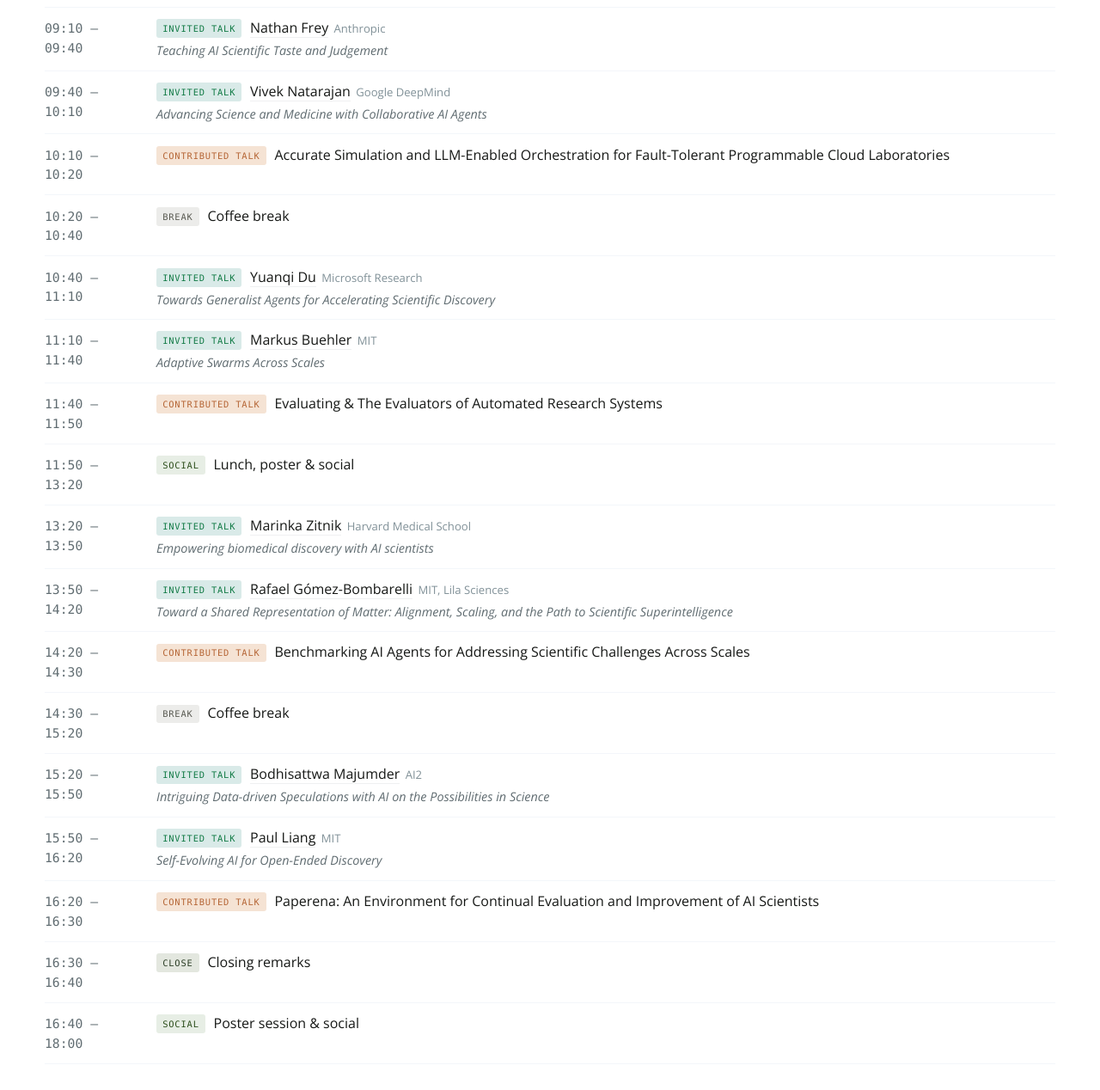
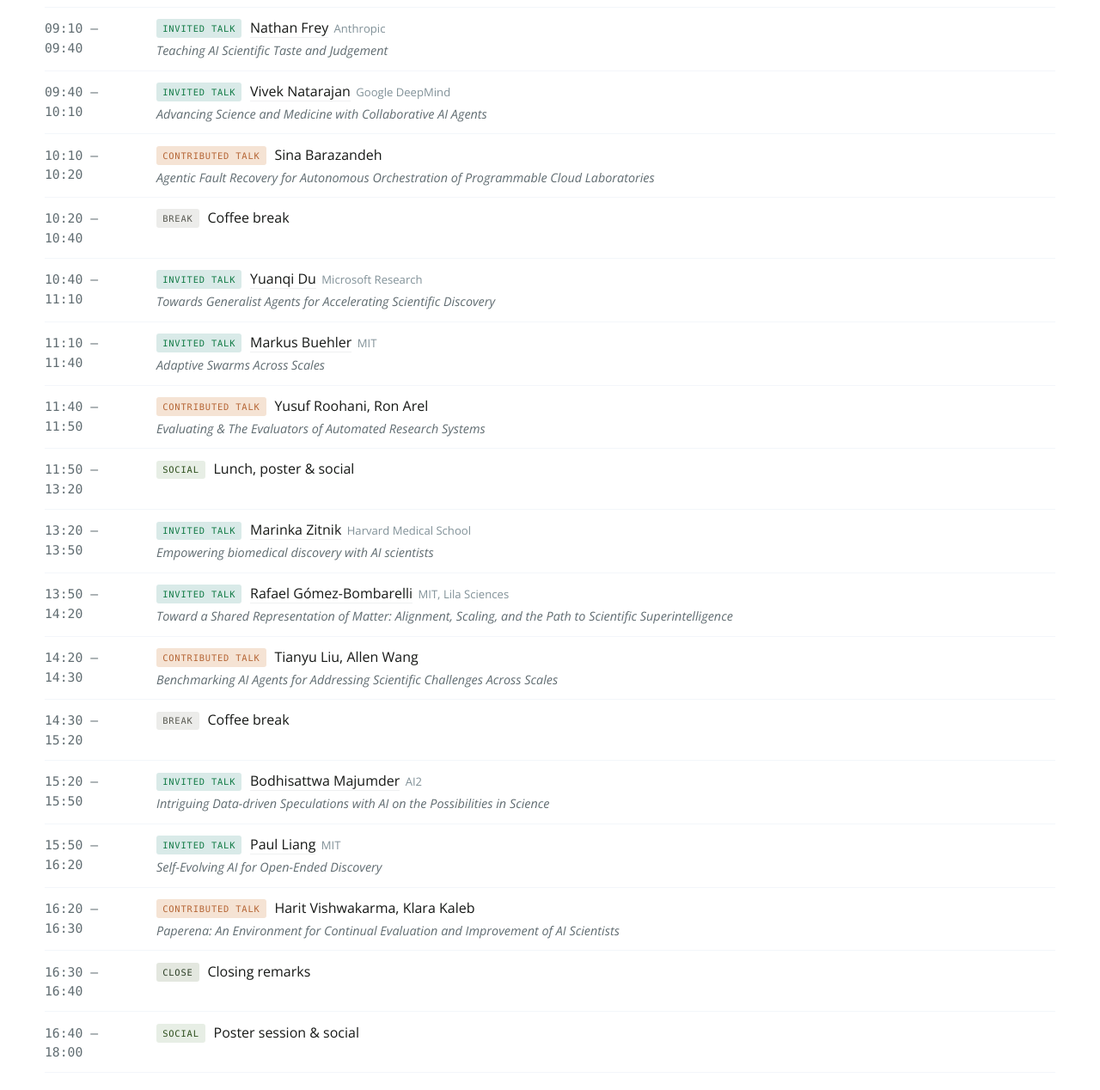
Before and after one commit to ai-scientist-workshop/ai-scientist-workshop.github.io, a plain HTML site: page index.html in a window 1280 px wide. Shown: the part 2098-3366 px from the top of the page at 86% size. Drawn offline with nearby package versions, Linux system fonts and the light colour scheme.

Commit message:
update contributed talk

```diff
--- a/index.html
+++ b/index.html
@@ -426,19 +426,19 @@
           <div class="sched-row"><div class="sched-time">09:00 – 09:10</div><div class="sched-title"><span class="tag session">Open</span>Opening remarks</div></div>
           <div class="sched-row"><div class="sched-time">09:10 – 09:40</div><div class="sched-title"><span class="tag invited">Invited Talk</span><a href="https://github.com/ncfrey" target="_blank" rel="noopener">Nathan Frey</a><span class="sched-affil">Anthropic</span><span class="sched-talk">Teaching AI Scientific Taste and Judgement</span></div></div>
           <div class="sched-row"><div class="sched-time">09:40 – 10:10</div><div class="sched-title"><span class="tag invited">Invited Talk</span><a href="https://research.google/people/106654/" target="_blank" rel="noopener">Vivek Natarajan</a><span class="sched-affil">Google DeepMind</span><span class="sched-talk">Advancing Science and Medicine with Collaborative AI Agents</span></div></div>
-          <div class="sched-row"><div class="sched-time">10:10 – 10:20</div><div class="sched-title"><span class="tag spotlight">Contributed Talk</span>Accurate Simulation and LLM-Enabled Orchestration for Fault-Tolerant Programmable Cloud Laboratories</div></div>
+          <div class="sched-row"><div class="sched-time">10:10 – 10:20</div><div class="sched-title"><span class="tag spotlight">Contributed Talk</span>Sina Barazandeh<span class="sched-talk">Agentic Fault Recovery for Autonomous Orchestration of Programmable Cloud Laboratories</span></div></div>
           <div class="sched-row break"><div class="sched-time">10:20 – 10:40</div><div class="sched-title"><span class="tag break">Break</span>Coffee break</div></div>
           <div class="sched-row"><div class="sched-time">10:40 – 11:10</div><div class="sched-title"><span class="tag invited">Invited Talk</span><a href="https://yuanqidu.github.io/" target="_blank" rel="noopener">Yuanqi Du</a><span class="sched-affil">Microsoft Research</span><span class="sched-talk">Towards Generalist Agents for Accelerating Scientific Discovery</span></div></div>
           <div class="sched-row"><div class="sched-time">11:10 – 11:40</div><div class="sched-title"><span class="tag invited">Invited Talk</span><a href="https://cee.mit.edu/people_individual/markus-j-buehler/" target="_blank" rel="noopener">Markus Buehler</a><span class="sched-affil">MIT</span><span class="sched-talk">Adaptive Swarms Across Scales</span></div></div>
-          <div class="sched-row"><div class="sched-time">11:40 – 11:50</div><div class="sched-title"><span class="tag spotlight">Contributed Talk</span>Evaluating &amp; The Evaluators of Automated Research Systems</div></div>
+          <div class="sched-row"><div class="sched-time">11:40 – 11:50</div><div class="sched-title"><span class="tag spotlight">Contributed Talk</span>Yusuf Roohani, Ron Arel<span class="sched-talk">Evaluating &amp; The Evaluators of Automated Research Systems</span></div></div>
           <div class="sched-row break"><div class="sched-time">11:50 – 13:20</div><div class="sched-title"><span class="tag social">Social</span>Lunch, poster &amp; social</div></div>
           <div class="sched-row"><div class="sched-time">13:20 – 13:50</div><div class="sched-title"><span class="tag invited">Invited Talk</span><a href="https://zitniklab.hms.harvard.edu/bio/" target="_blank" rel="noopener">Marinka Zitnik</a><span class="sched-affil">Harvard Medical School</span><span class="sched-talk">Empowering biomedical discovery with AI scientists</span></div></div>
           <div class="sched-row"><div class="sched-time">13:50 – 14:20</div><div class="sched-title"><span class="tag invited">Invited Talk</span><a href="https://gomezbombarelli.mit.edu/" target="_blank" rel="noopener">Rafael Gómez-Bombarelli</a><span class="sched-affil">MIT, Lila Sciences</span><span class="sched-talk">Toward a Shared Representation of Matter: Alignment, Scaling, and the Path to Scientific Superintelligence</span></div></div>
-          <div class="sched-row"><div class="sched-time">14:20 – 14:30</div><div class="sched-title"><span class="tag spotlight">Contributed Talk</span>Benchmarking AI Agents for Addressing Scientific Challenges Across Scales</div></div>
+          <div class="sched-row"><div class="sched-time">14:20 – 14:30</div><div class="sched-title"><span class="tag spotlight">Contributed Talk</span>Tianyu Liu, Allen Wang<span class="sched-talk">Benchmarking AI Agents for Addressing Scientific Challenges Across Scales</span></div></div>
           <div class="sched-row break"><div class="sched-time">14:30 – 15:20</div><div class="sched-title"><span class="tag break">Break</span>Coffee break</div></div>
           <div class="sched-row"><div class="sched-time">15:20 – 15:50</div><div class="sched-title"><span class="tag invited">Invited Talk</span><a href="https://www.majumderb.com/" target="_blank" rel="noopener">Bodhisattwa Majumder</a><span class="sched-affil">AI2</span><span class="sched-talk">Intriguing Data-driven Speculations with AI on the Possibilities in Science</span></div></div>
           <div class="sched-row"><div class="sched-time">15:50 – 16:20</div><div class="sched-title"><span class="tag invited">Invited Talk</span><a href="https://pliang279.github.io/" target="_blank" rel="noopener">Paul Liang</a><span class="sched-affil">MIT</span><span class="sched-talk">Self-Evolving AI for Open-Ended Discovery</span></div></div>
-          <div class="sched-row"><div class="sched-time">16:20 – 16:30</div><div class="sched-title"><span class="tag spotlight">Contributed Talk</span>Paperena: An Environment for Continual Evaluation and Improvement of AI Scientists</div></div>
+          <div class="sched-row"><div class="sched-time">16:20 – 16:30</div><div class="sched-title"><span class="tag spotlight">Contributed Talk</span>Harit Vishwakarma, Klara Kaleb<span class="sched-talk">Paperena: An Environment for Continual Evaluation and Improvement of AI Scientists</span></div></div>
           <div class="sched-row"><div class="sched-time">16:30 – 16:40</div><div class="sched-title"><span class="tag session">Close</span>Closing remarks</div></div>
           <div class="sched-row break"><div class="sched-time">16:40 – 18:00</div><div class="sched-title"><span class="tag social">Social</span>Poster session &amp; social</div></div>
         </div>
```
